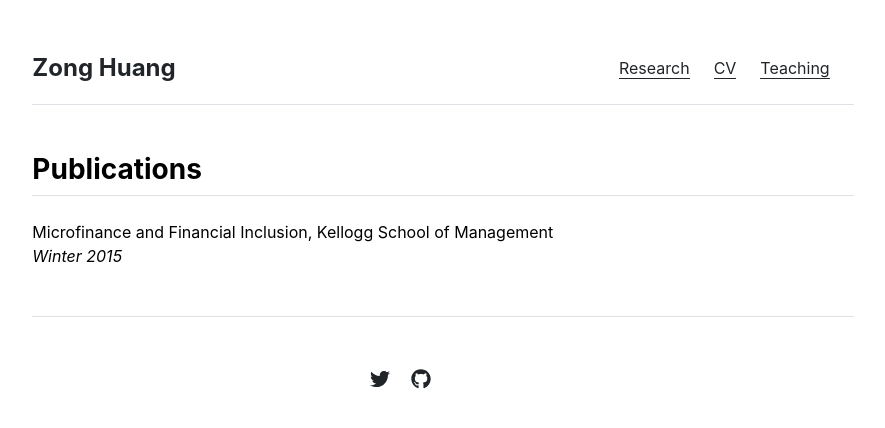
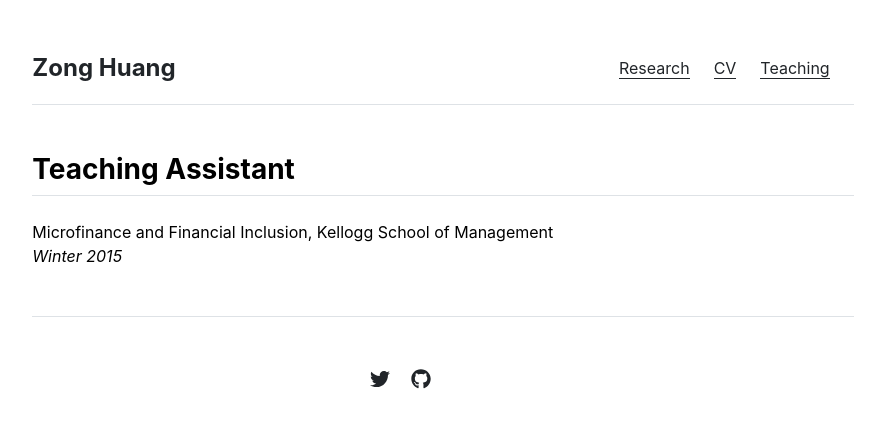
Before and after one commit to z-y-huang/z-y-huang.github.io, a Jekyll site: the page built from teaching.md, in a window 1280 px wide. Shown: the top 428 px of the page, without its empty margins (197-1082 px from the left). Built offline with Jekyll 4.4.1, drawn with Linux system fonts in a browser that asks for light colours.

Commit message:
Fix typo

```diff
--- a/_includes/teaching.html
+++ b/_includes/teaching.html
@@ -1,6 +1,6 @@
 <div class="row g-5 mb-5">
   <div>
-    <h3 class="fw-bold border-bottom pb-2 mb-4">Publications</h3>
+    <h3 class="fw-bold border-bottom pb-2 mb-4">Teaching Assistant</h3>
 
       <div class="col-md-12">
       Microfinance and Financial Inclusion, Kellogg School of Management
```
